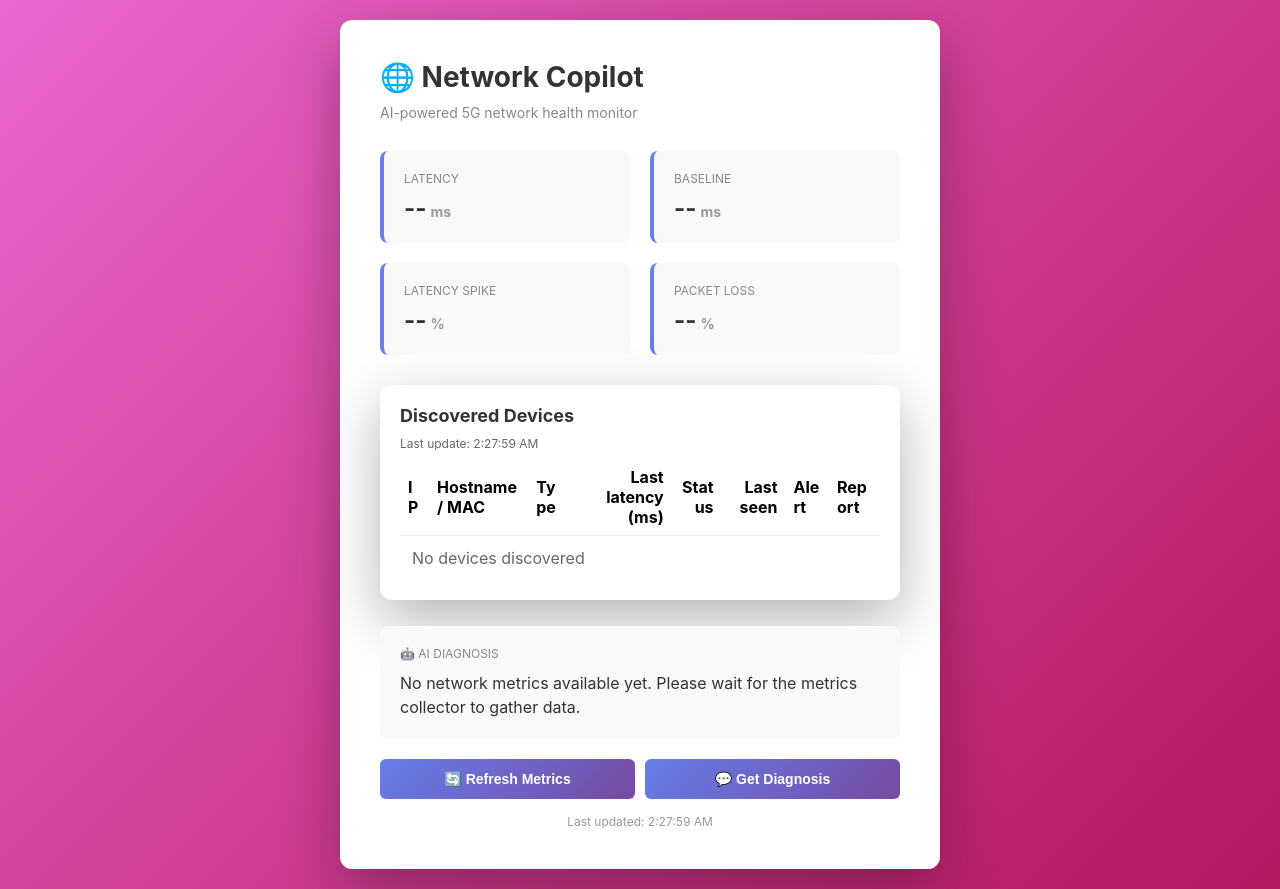
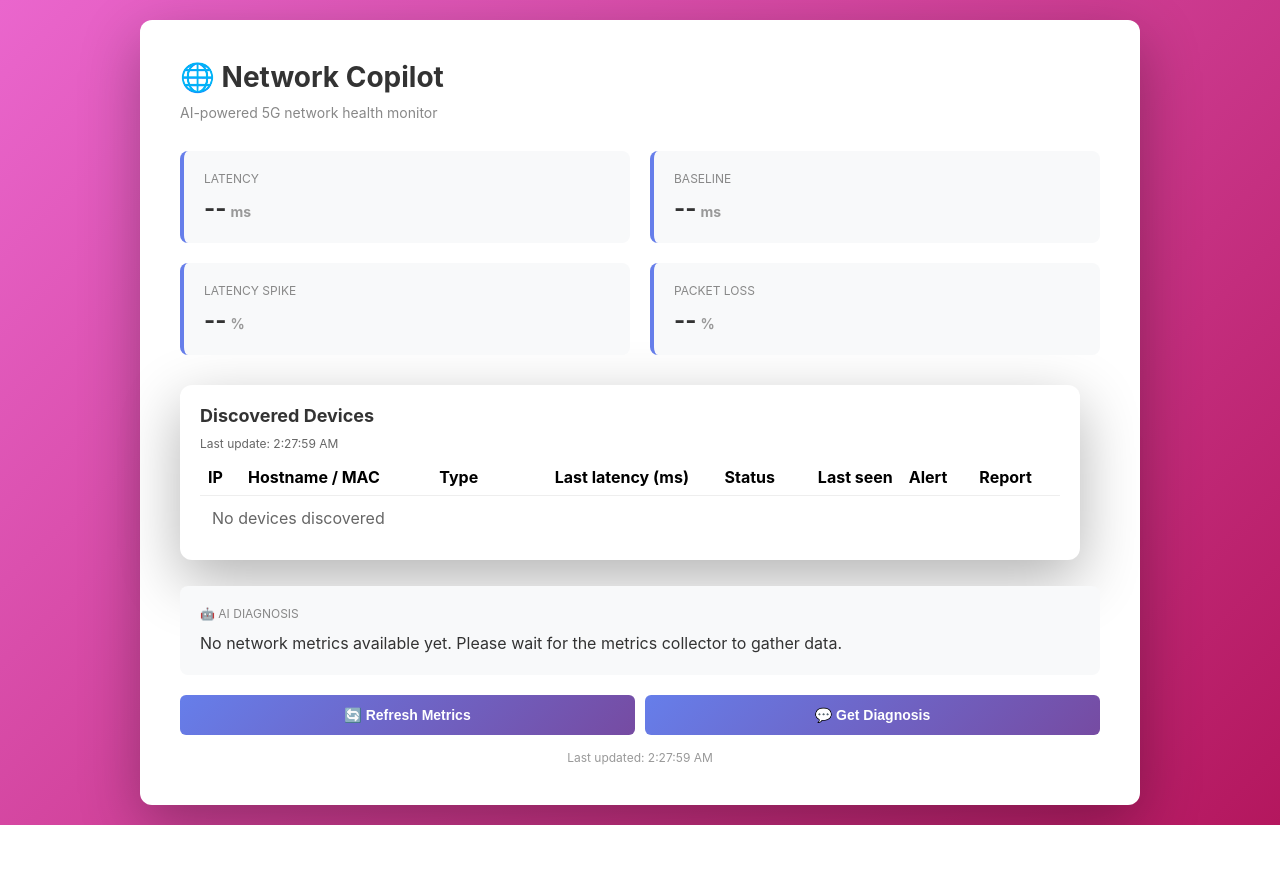
Before and after one commit to tony9321/dubhack, a Flask app: page / in a window 1280 px wide. After the commit the page ends 825 px from the top, so only its background shows below. Run offline with Flask 3, Linux system fonts and the light colour scheme; data that the repository does not hold is empty.

Commit message:
containter

```diff
--- a/network-copilot/templates/index.html
+++ b/network-copilot/templates/index.html
@@ -34,7 +34,7 @@
             background: white;
             border-radius: 12px;
             box-shadow: 0 20px 60px rgba(0, 0, 0, 0.3);
-            max-width: 600px;
+            max-width: 1000px;
             width: 100%;
             padding: 40px;
         }
```
